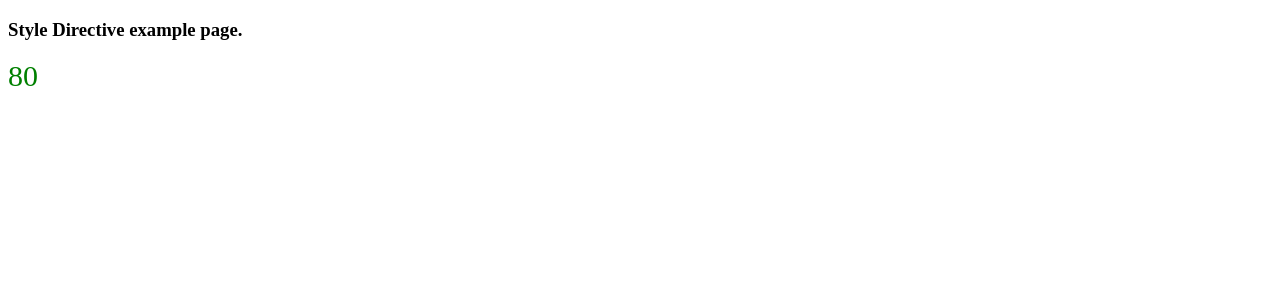
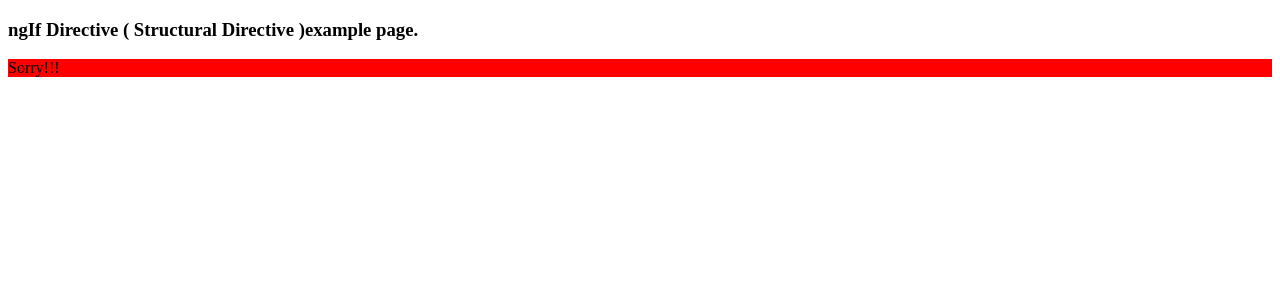
Before and after one commit to rajan10/AngularAppVSCode, an Angular app in the folder app4/: page / in a window 1280 px wide. Shown: the top 300 px of the page. Built offline with nearby package versions, Linux system fonts and the light colour scheme.

Commit message:
Add structural directive *ngIf to dynamically set the color

```diff
--- a/app4/src/app/app.component.html
+++ b/app4/src/app/app.component.html
@@ -1,7 +1,7 @@
 <div>
   <h3>
 
-    Style Directive example page.
+    ngIf Directive ( Structural Directive )example page.
   </h3>
 <!-- Using Angular's style binding to dynamically set the color
 Here, the color of the div is bound to the value of mycolor, which is determined by the logic in the component. -->
@@ -11,5 +11,7 @@ Here, the color of the div is bound to the value of mycolor, which is determined
  <!-- the ngClass directive is used to add and remove CSS classes
 In the template, the [ngClass] directive is used to bind the CSS class dynamically.
 If myclass is "class1", the element will have the color:green; if it's "class2", the element will have the coler:red style -->
- <div ngClass="{{myclass}}">{{marks}}</div>
+ <div *ngIf="b" style="background-color:blue">Congratulations!!!</div>
+
+ <div *ngIf="!b" style="background-color:red">Sorry!!!</div>
 </div>
--- a/app4/src/app/app.component.ts
+++ b/app4/src/app/app.component.ts
@@ -8,14 +8,14 @@ import { Component } from '@angular/core';
 export class AppComponent {
   title = 'app4';
 
-  marks:number =80;
-  myclass:string="";
+  marks:number =20;
+  b:boolean;
 
   constructor() {
     if(this.marks>=35){
-      this.myclass = "class1";
+      this.b = true;
     }else{
-      this.myclass = "class2";
+      this.b = false;
     }
 
   }
```
